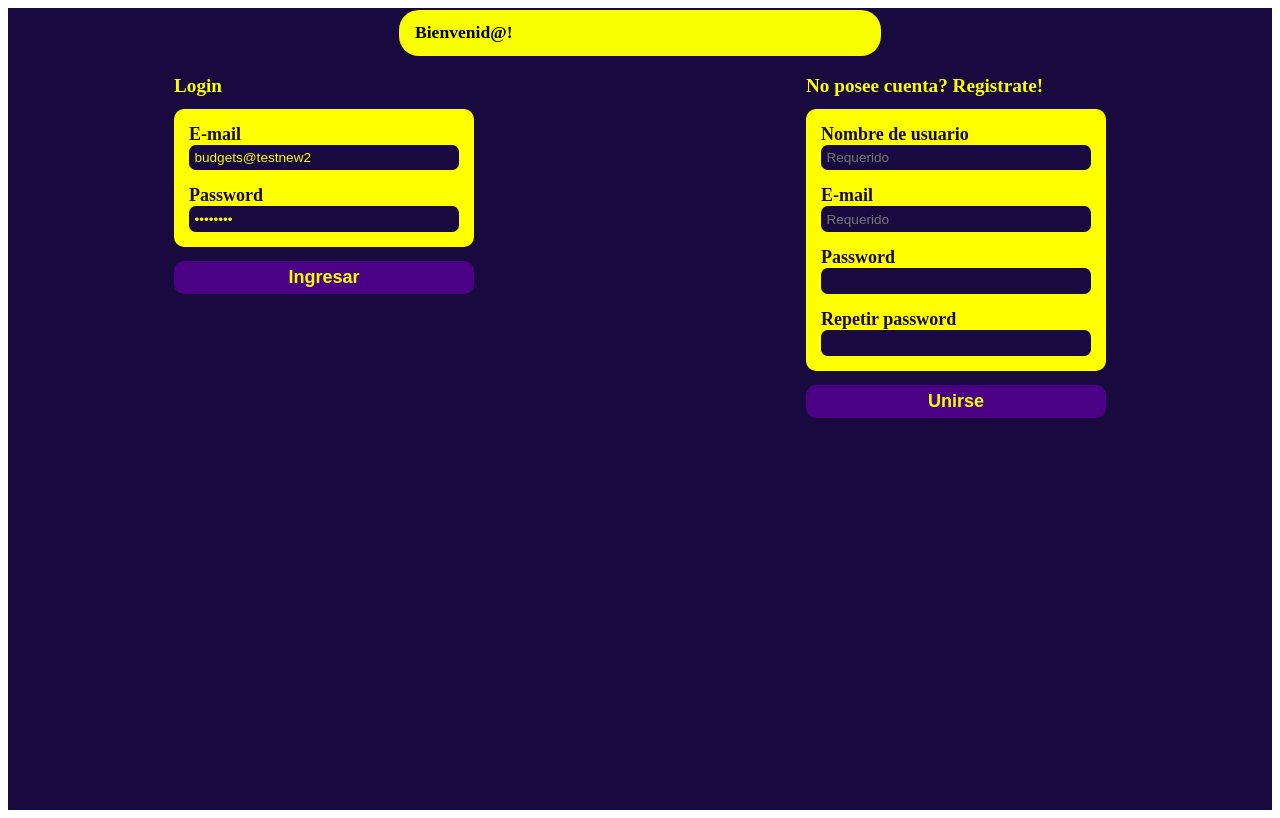
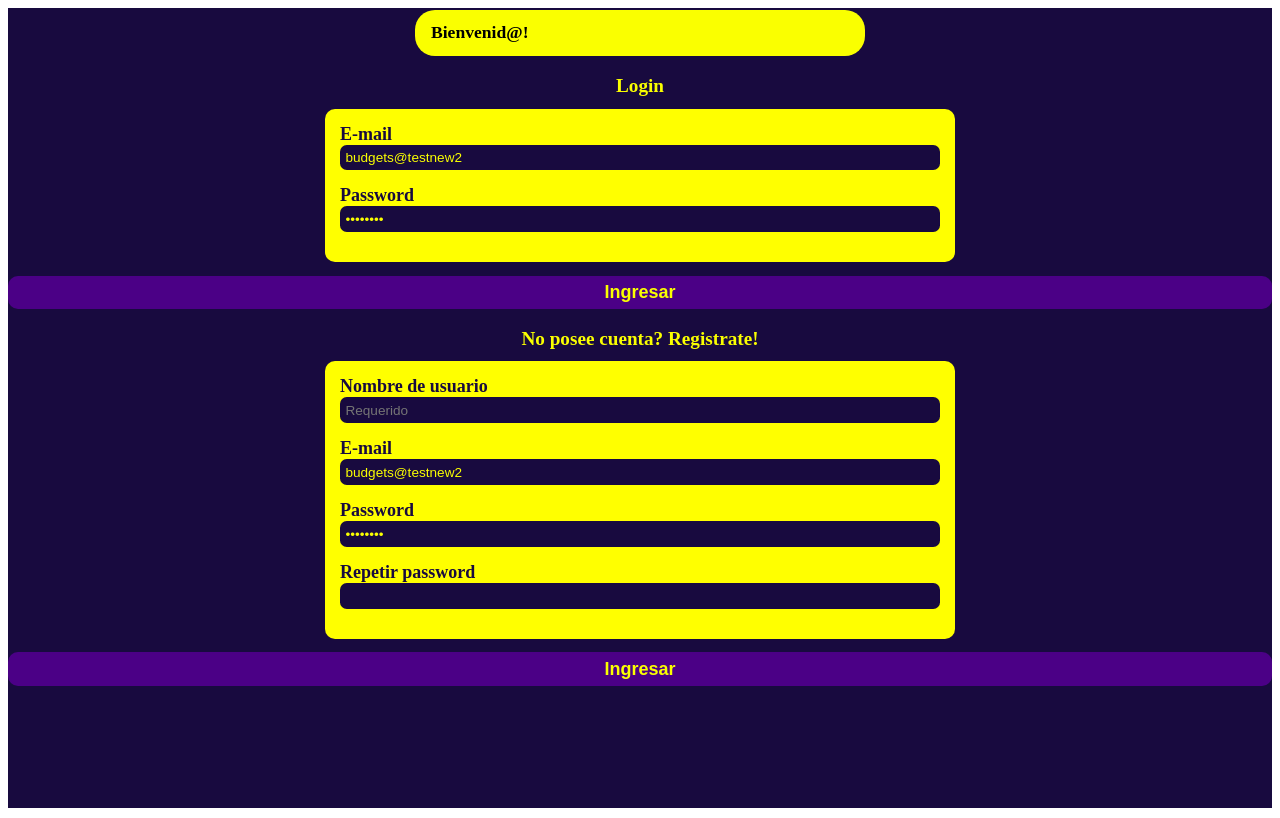
Before and after one commit to ibejarano/controlador-de-gastos, a React (Create React App) app: page / in a window 1280 px wide. Built offline with nearby package versions, Linux system fonts and the light colour scheme.

Commit message:
added box sizing

```diff
--- /dev/null
+++ b/src/components/Form.js
@@ -0,0 +1,107 @@
+import React, { useState } from "react";
+import styled from "styled-components";
+
+import SubmitButton from "../components/SubmitButton";
+
+const StyledForm = styled.form`
+  background: yellow;
+  display: flex;
+  flex-flow: column nowrap;
+  max-width: 630px;
+  border-radius: 10px;
+  padding: 15px;
+  width: 100%;
+
+  label {
+    font-size: 18px;
+    font-weight: bold;
+    color: ${(props) => props.theme.color.mainBackground};
+  }
+
+  input {
+    margin-bottom: 15px;
+    background: ${(props) => props.theme.color.mainBackground};
+    color: ${(props) => props.theme.color.yellowText};
+    font-size: 0.85em;
+    border: none;
+    border-radius: 0.5em;
+    padding: 0.4em;
+  }
+`;
+
+const Form = ({ onSubmit, isSubmitting, formId, register }) => {
+  const [input, setInput] = useState({
+    username: "",
+    email: "budgets@testnew2",
+    password: "testpass",
+    confPassword: "",
+  });
+
+  const handleChange = (e) => {
+    setInput({ ...input, [e.target.name]: e.target.value });
+  };
+
+  const handlePasswordConfirmation = (e) => {
+    setInput({ ...input, [e.target.name]: e.target.value });
+  };
+
+  return (
+    <React.Fragment>
+      <StyledForm
+        id={formId}
+        onSubmit={async (e) => {
+          e.preventDefault();
+          onSubmit(input);
+        }}
+      >
+        {register && (
+          <React.Fragment>
+            <label>Nombre de usuario</label>
+            <input
+              name="username"
+              type="text"
+              placeholder="Requerido"
+              onChange={handleChange}
+            />
+          </React.Fragment>
+        )}
+
+        <label>E-mail</label>
+        <input
+          name="email"
+          type="email"
+          placeholder="Requerido"
+          onChange={handleChange}
+          value={input.email}
+        />
+        <label>Password</label>
+        <input
+          name="password"
+          type="password"
+          onChange={handleChange}
+          value={input.password}
+        />
+        {register && (
+          <React.Fragment>
+            <label>Repetir password</label>
+            <input
+              name="confPassword"
+              type="password"
+              value={input.confPassword}
+              onChange={handlePasswordConfirmation}
+            />
+          </React.Fragment>
+        )}
+      </StyledForm>
+      <SubmitButton
+        text="Ingresar"
+        fontSize="18px"
+        form={formId}
+        fullWidth
+        isSubmitting={isSubmitting}
+      />
+    </React.Fragment>
+  );
+};
+
+export default Form;
--- a/src/index.css
+++ b/src/index.css
@@ -9,3 +9,8 @@
     src: local("Poppins"), url(./fonts/Poppins-Bold.ttf) format("truetype");
     font-weight: 700;
   }
+
+
+* {
+  box-sizing: border-box;
+}
--- a/src/pages/LoginPage.js
+++ b/src/pages/LoginPage.js
@@ -4,79 +4,26 @@ import { Redirect } from "react-router-dom";
 import { login, register } from "../helpers/requests";
 import { useUser } from "../context/UserContext";
 
-import SubmitButton from "../components/SubmitButton";
 import Error from "../components/Error";
 import TitleContainer from "../components/TitleContainer";
 import TitleAndSubtitle from "../components/TitleAndSubtitle";
+import Form from "../components/Form";
 
 const FormsContainer = styled.div`
   display: flex;
-  flex-flow: row wrap;
+  flex-flow: column wrap;
   justify-content: space-around;
-
-  .form-container {
-    margin: 0;
-    padding: 0;
-    width: 300px;
-  }
-`;
-
-const StyledForm = styled.form`
-  background: yellow;
-  display: flex;
-  flex-flow: column nowrap;
-  /* max-width: 630px; */
-  border-radius: 10px;
-  padding: 15px;
-  padding-bottom: 0;
-
-  label {
-    font-size: 18px;
-    font-weight: bold;
-    color: ${(props) => props.theme.color.mainBackground};
-  }
-
-  input {
-    margin-bottom: 15px;
-    background: ${(props) => props.theme.color.mainBackground};
-    color: ${(props) => props.theme.color.yellowText};
-    font-size: 0.85em;
-    border: none;
-    border-radius: 0.5em;
-    padding: 0.4em;
-  }
+  align-items: center;
 `;
 
 const LoginPage = () => {
   const [redirect, setRedirect] = useState(null);
   const { dispatch } = useUser();
-  const [input, setInput] = useState({
-    username: "",
-    email: "budgets@testnew2",
-    password: "testpass",
-    confPassword: "",
-  });
+
   const [isSubmitting, setIsSubmitting] = useState(false);
   const [error, setError] = useState(null);
 
-  const handleChange = (e) => {
-    setInput({ ...input, [e.target.name]: e.target.value });
-  };
-
-  const handlePasswordConfirmation = (e) => {
-    setInput({ ...input, [e.target.name]: e.target.value });
-  };
-
-  return (
-    <React.Fragment>
-      <TitleContainer title="Bienvenid@!" />
-      <FormsContainer>
-        <div className="form-container">
-          <TitleAndSubtitle title="Login" />
-          <StyledForm
-            id="login-form"
-            onSubmit={async (e) => {
-              e.preventDefault();
+  const submitLogin = async (input) => {
     setIsSubmitting(true);
     const { data, err } = await login(input);
     if (err) {
@@ -86,38 +33,9 @@ const LoginPage = () => {
       setRedirect("/wallets");
     }
     setIsSubmitting(false);
-            }}
-          >
-            <label>E-mail</label>
-            <input
-              name="email"
-              type="email"
-              placeholder="Requerido"
-              onChange={handleChange}
-              value={input.email}
-            />
-            <label>Password</label>
-            <input
-              name="password"
-              type="password"
-              onChange={handleChange}
-              value={input.password}
-            />
-          </StyledForm>
-          <SubmitButton
-            text="Ingresar"
-            fontSize="18px"
-            fullWidth
-            form="login-form"
-            isSubmitting={isSubmitting}
-          />
-        </div>
-        <div className="form-container">
-          <TitleAndSubtitle title="No posee cuenta? Registrate!" />
-          <StyledForm
-            id="register-form"
-            onSubmit={async (e) => {
-              e.preventDefault();
+  };
+
+  const submitRegister = async (input) => {
     setIsSubmitting(true);
     const { data, err } = await register(input);
     if (err) {
@@ -127,40 +45,25 @@ const LoginPage = () => {
       setRedirect("/wallets");
     }
     setIsSubmitting(false);
-            }}
-          >
-            <label>Nombre de usuario</label>
-            <input
-              name="username"
-              type="text"
-              placeholder="Requerido"
-              onChange={handleChange}
+  };
+
+  return (
+    <React.Fragment>
+      <TitleContainer title="Bienvenid@!" />
+      <FormsContainer>
+        <TitleAndSubtitle title="Login" />
+        <Form
+          isSubmitting={isSubmitting}
+          onSubmit={submitLogin}
+          formId="login-form"
         />
-            <label>E-mail</label>
-            <input
-              name="email"
-              type="email"
-              placeholder="Requerido"
-              onChange={handleChange}
+        <TitleAndSubtitle title="No posee cuenta? Registrate!" />
+        <Form
+          isSubmitting={isSubmitting}
+          onSubmit={submitRegister}
+          formId="register-form"
+          register
         />
-            <label>Password</label>
-            <input name="password" type="password" onChange={handleChange} />
-            <label>Repetir password</label>
-            <input
-              name="confPassword"
-              type="password"
-              value={input.confPassword}
-              onChange={handlePasswordConfirmation}
-            />
-          </StyledForm>
-          <SubmitButton
-            form="register-form"
-            text="Unirse"
-            isSubmitting={isSubmitting}
-            fontSize="18px"
-            fullWidth
-          />
-        </div>
         {error && <Error error={error} />}
         {redirect && <Redirect to={redirect} />}
       </FormsContainer>
```
Also changed, not shown: src/CardBalance.js (deleted). Lines whose indentation alone changed are shown as unchanged.
